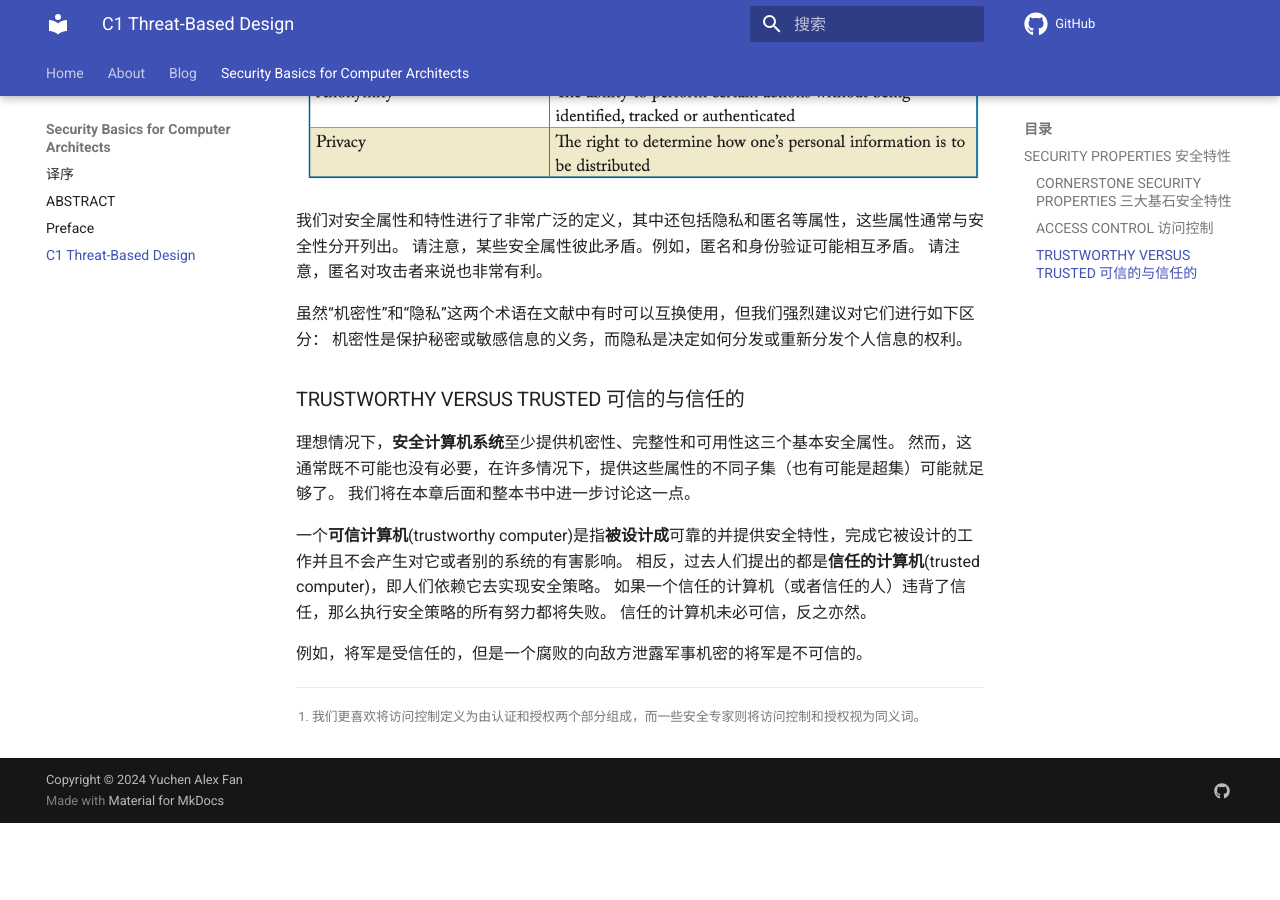
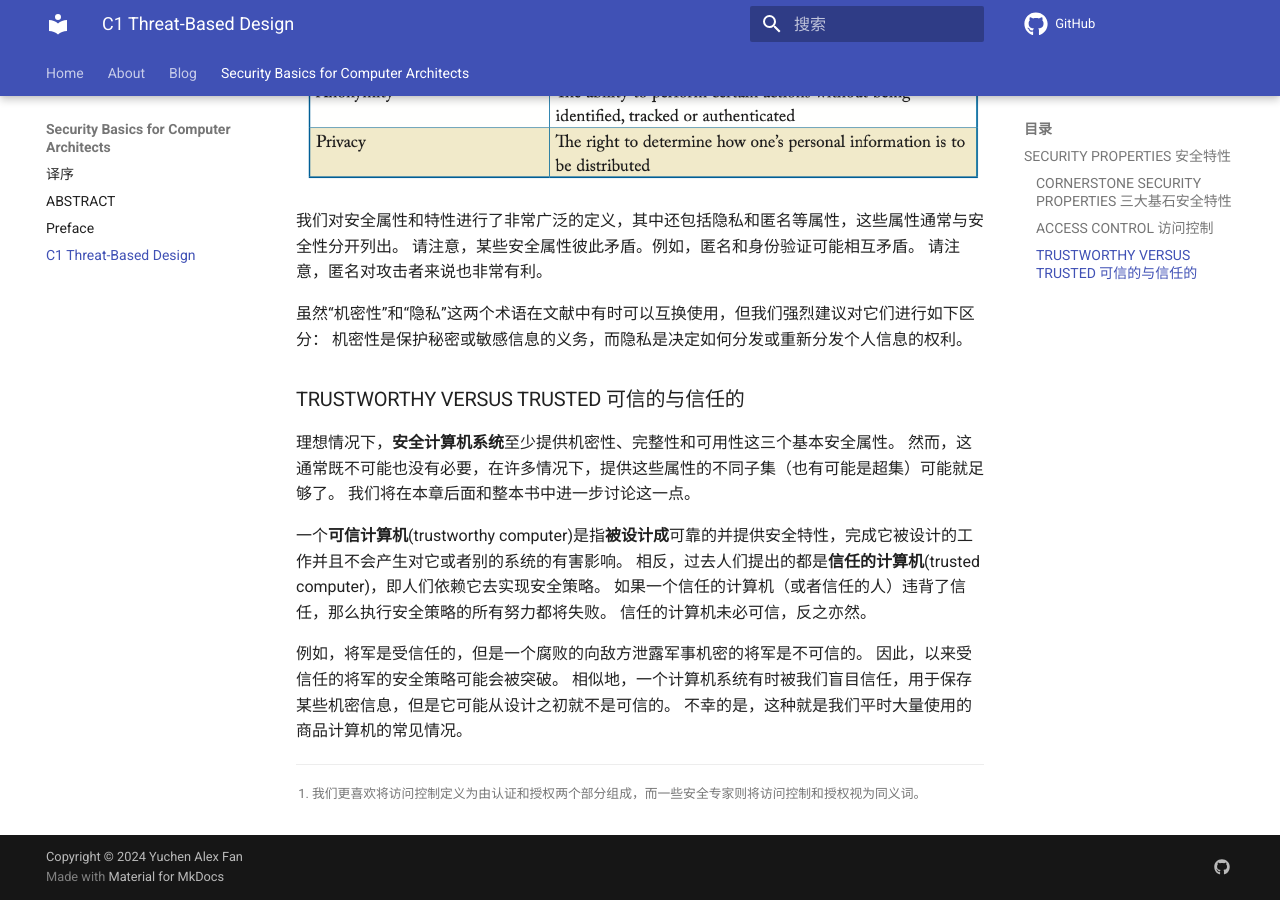
Before and after one commit to fanyc22/blog, an MkDocs documentation site: the page built from docs/SBCA/C1.md, in a window 1280 px wide and 900 px high, scrolled down 2176 px. Built offline with MkDocs 1.6.1 and Material for MkDocs 9.7.7, drawn with Linux system fonts in a browser that asks for light colours; comment, search, counter and statistics services are not loaded; before the commit the page ends 2999 px from its top, so only the background shows below that.

```diff
--- a/docs/SBCA/C1.md
+++ b/docs/SBCA/C1.md
@@ -59,7 +59,7 @@ AAA的缩写可以帮助我们记住这个重要的安全方法：访问控制
 表格1.1列出了基石安全特性以及其他几个我们想要的安全特性。
 了解其他想要的安全属性有哪些是很重要的，尽管在本书剩下的部分中，我们仅关注基石安全特性（CIA）。
 
-![表格1.1](./t1-1.png)
+![表格1.1](./pic/t1-1.png)
 
 我们对安全属性和特性进行了非常广泛的定义，其中还包括隐私和匿名等属性，这些属性通常与安全性分开列出。
 请注意，某些安全属性彼此矛盾。例如，匿名和身份验证可能相互矛盾。
@@ -80,3 +80,6 @@ AAA的缩写可以帮助我们记住这个重要的安全方法：访问控制
 信任的计算机未必可信，反之亦然。
 
 例如，将军是受信任的，但是一个腐败的向敌方泄露军事机密的将军是不可信的。
+因此，以来受信任的将军的安全策略可能会被突破。
+相似地，一个计算机系统有时被我们盲目信任，用于保存某些机密信息，但是它可能从设计之初就不是可信的。
+不幸的是，这种就是我们平时大量使用的商品计算机的常见情况。
--- a/mkdocs.yml
+++ b/mkdocs.yml
@@ -53,8 +53,8 @@ extra_javascript:
   - javascripts/katex.js
   - https://unpkg.com/katex@0/dist/katex.min.js
   - https://unpkg.com/katex@0/dist/contrib/auto-render.min.js
-  - javascripts/mathjax.js
-  - https://unpkg.com/mathjax@3/es5/tex-mml-chtml.js
+  # - javascripts/mathjax.js
+  # - https://unpkg.com/mathjax@3/es5/tex-mml-chtml.js
 
 extra_css:
   - https://unpkg.com/katex@0/dist/katex.min.css
```
Also changed, not shown: docs/SBCA/pic/t1-1.png (renamed from docs/SBCA/t1-1.png).
